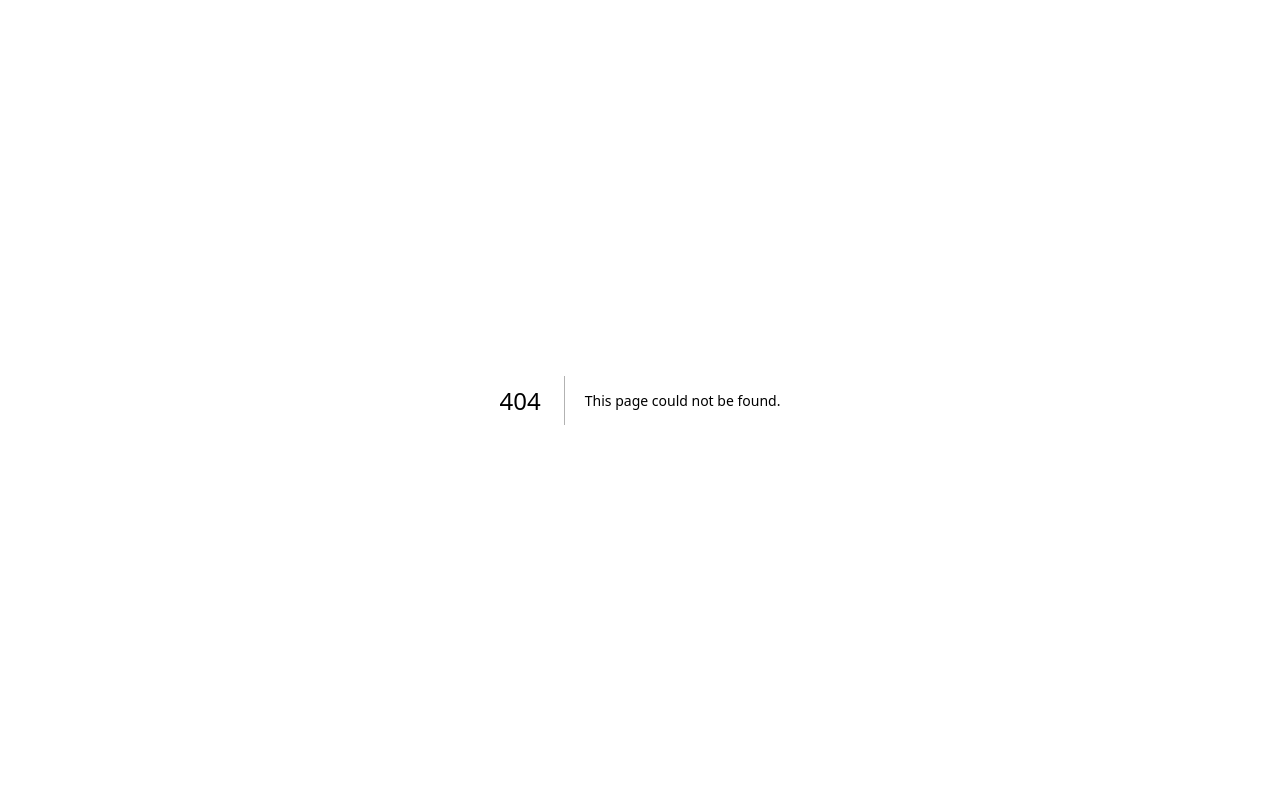
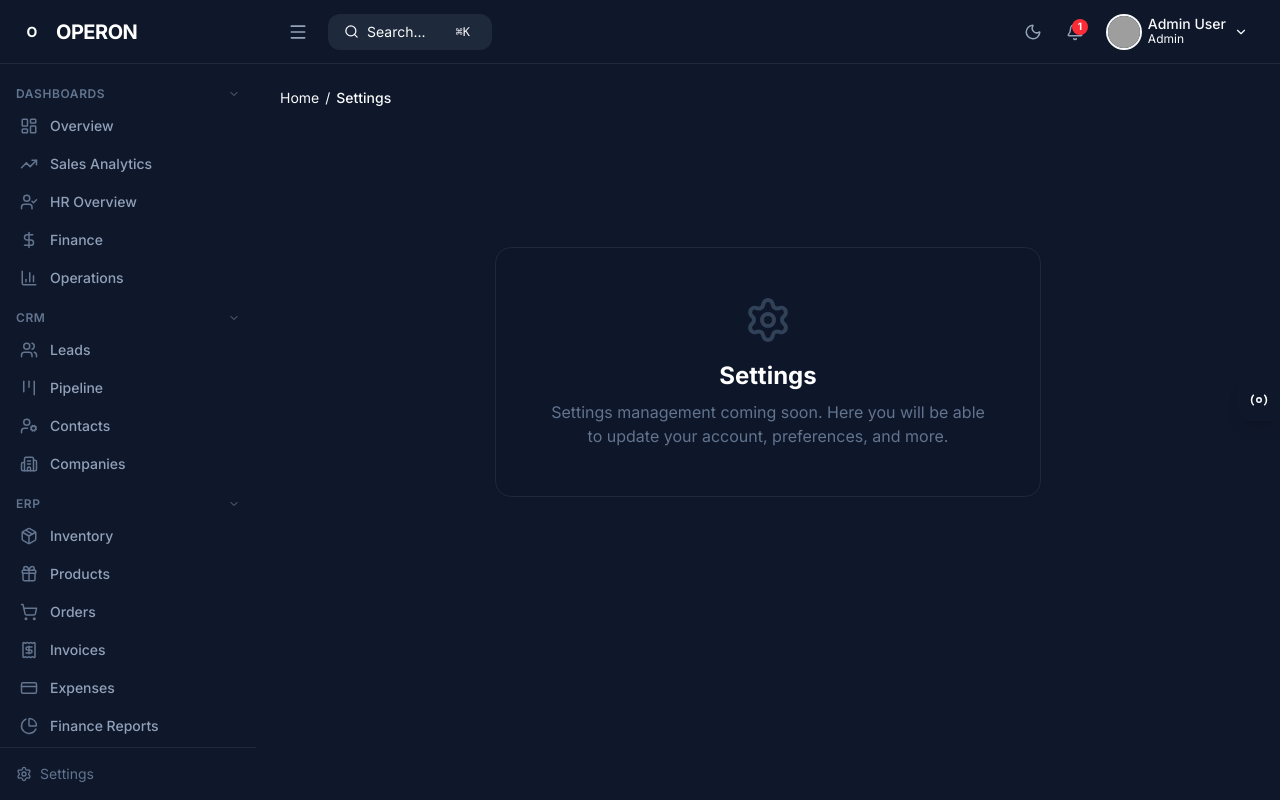
Before and after one commit to mohdsazidkhan/operon, a Next.js app: page /settings in a window 1280 px wide. Before the commit this address had no page. Built offline with nearby package versions, Linux system fonts and the light colour scheme; grey boxes are pictures that could not be loaded.

Commit message:
page error fixed

```diff
--- /dev/null
+++ b/src/app/(dashboard)/apps/notifications/page.jsx
@@ -0,0 +1,15 @@
+"use client";
+
+import { Bell } from 'lucide-react';
+
+export default function NotificationsPage() {
+  return (
+    <div className="flex flex-col items-center justify-center min-h-[60vh] text-center animate-in fade-in duration-500">
+      <div className="bg-slate-900/50 rounded-2xl border border-slate-800 p-12 flex flex-col items-center">
+        <Bell size={48} className="mx-auto text-slate-700 mb-4" />
+        <h1 className="text-2xl font-bold text-white mb-2">No Notifications</h1>
+        <p className="text-slate-500 max-w-md">You have no notifications at the moment. Notifications about your account, activity, and updates will appear here.</p>
+      </div>
+    </div>
+  );
+}
--- a/src/app/(dashboard)/crm/contacts/page.jsx
+++ b/src/app/(dashboard)/crm/contacts/page.jsx
@@ -1,7 +1,7 @@
 'use client';
 
 import { useState, useEffect } from 'react';
-import { Plus, Search, Edit, Trash2, Mail, Phone, Building2, Eye, MoreHorizontal } from 'lucide-react';
+import { Plus, Search, Edit, Trash2, Mail, Phone, Building2, Eye, MoreHorizontal, Users } from 'lucide-react';
 import { formatDate, cn } from '@/lib/utils';
 
 export default function ContactsPage() {
--- a/src/app/(dashboard)/profile/page.jsx
+++ b/src/app/(dashboard)/profile/page.jsx
@@ -1,7 +1,7 @@
 'use client';
 
 import { useState, useEffect } from 'react';
-import { User, Mail, Shield, Key, Bell, Camera, ChevronRight, CheckCircle2, Globe, Github, Twitter, Linkedin, Briefcase, MapPin, Calendar, Edit3, Save, X } from 'lucide-react';
+import { User, Mail, Shield, Key, Bell, Camera, ChevronRight, CheckCircle2, Globe, Github, Twitter, Linkedin, Briefcase, MapPin, Calendar, Edit3, Save, X, Settings } from 'lucide-react';
 import { cn } from '@/lib/utils';
 
 export default function ProfilePage() {
--- /dev/null
+++ b/src/app/(dashboard)/settings/page.jsx
@@ -0,0 +1,15 @@
+"use client";
+
+import { Settings } from 'lucide-react';
+
+export default function SettingsPage() {
+  return (
+    <div className="flex flex-col items-center justify-center min-h-[60vh] text-center animate-in fade-in duration-500">
+      <div className="bg-slate-900/50 rounded-2xl border border-slate-800 p-12 flex flex-col items-center">
+        <Settings size={48} className="mx-auto text-slate-700 mb-4" />
+        <h1 className="text-2xl font-bold text-white mb-2">Settings</h1>
+        <p className="text-slate-500 max-w-md">Settings management coming soon. Here you will be able to update your account, preferences, and more.</p>
+      </div>
+    </div>
+  );
+}
--- a/src/app/globals.css
+++ b/src/app/globals.css
@@ -1,5 +1,5 @@
+@import url('https://fonts.googleapis.com/css2?family=Inter:wght@300;400;500;600;700;800&display=swap');
 @import "tailwindcss";
-@import url('https://fonts.googleapis.com/css2?family=Inter:wght@300;400;500;600;700;800&display=swap');
 
 /* ─── Design Token Themes ─── */
 :root {
--- a/src/app/layout.js
+++ b/src/app/layout.js
@@ -1,18 +1,24 @@
+
+"use client";
+
 import './globals.css';
 import { Inter } from 'next/font/google';
 import { Toaster } from 'react-hot-toast';
+import { useEffect } from 'react';
+import { useThemeStore } from '@/store/useThemeStore';
 
 const inter = Inter({ subsets: ['latin'] });
 
-export const metadata = {
-  title: 'OPERON - SaaS Dashboard',
-  description: 'AI-Powered SaaS ERP/CRM/HRMS',
-};
-
 export default function RootLayout({ children }) {
+  const isDark = useThemeStore((s) => s.isDark);
+  useEffect(() => {
+    if (typeof window !== 'undefined') {
+      document.documentElement.classList.toggle('dark', isDark);
+    }
+  }, [isDark]);
   return (
-    <html lang="en">
-      <body className={inter.className}>
+    <html lang="en" suppressHydrationWarning>
+      <body className={inter.className} suppressHydrationWarning>
         <Toaster position="top-right" toastOptions={{ duration: 4000, style: { borderRadius: '12px', background: 'var(--surface)', color: 'var(--text-primary)', border: '1px solid var(--border)' } }} />
         {children}
       </body>
--- /dev/null
+++ b/tailwind.config.mjs
@@ -0,0 +1,14 @@
+/** @type {import('tailwindcss').Config} */
+export default {
+  darkMode: 'class',
+  content: [
+    './src/**/*.{js,jsx,ts,tsx,mdx}',
+    './components/**/*.{js,jsx,ts,tsx,mdx}',
+    './layouts/**/*.{js,jsx,ts,tsx,mdx}',
+    './app/**/*.{js,jsx,ts,tsx,mdx}',
+  ],
+  theme: {
+    extend: {},
+  },
+  plugins: [],
+};
```
